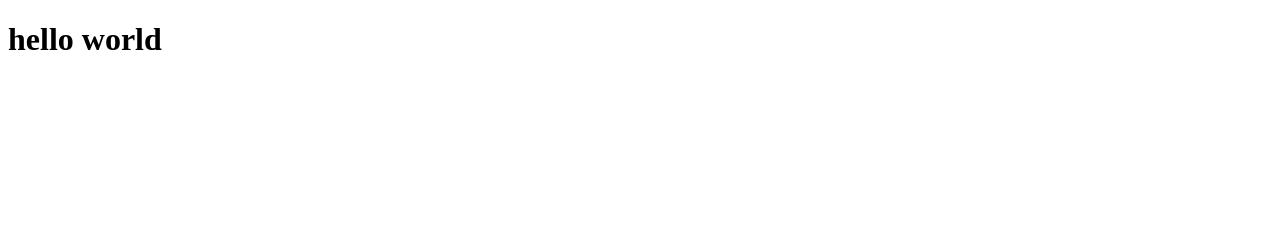
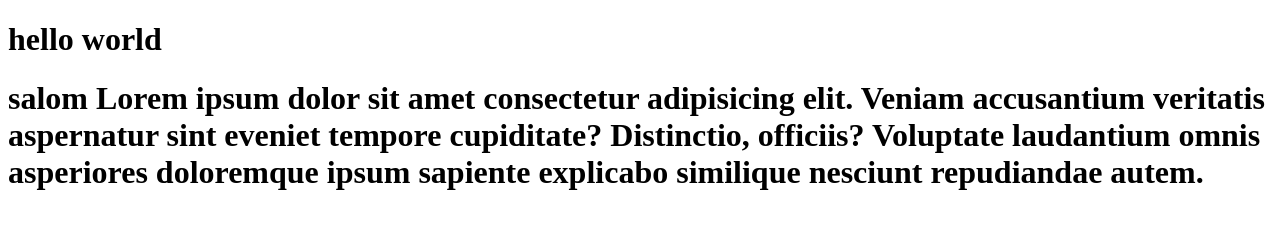
Before and after one commit to Yokubjanovichh/github, a plain HTML site: page index.html in a window 1280 px wide. Drawn offline with Linux system fonts and the light colour scheme.

Commit message:
yangilanish

```diff
--- a/index.html
+++ b/index.html
@@ -9,5 +9,6 @@
 </head>
 <body>
     <h1>hello world</h1>
+    <h1>salom Lorem ipsum dolor sit amet consectetur adipisicing elit. Veniam accusantium veritatis aspernatur sint eveniet tempore cupiditate? Distinctio, officiis? Voluptate laudantium omnis asperiores doloremque ipsum sapiente explicabo similique nesciunt repudiandae autem.</h1>
 </body>
 </html>
```
